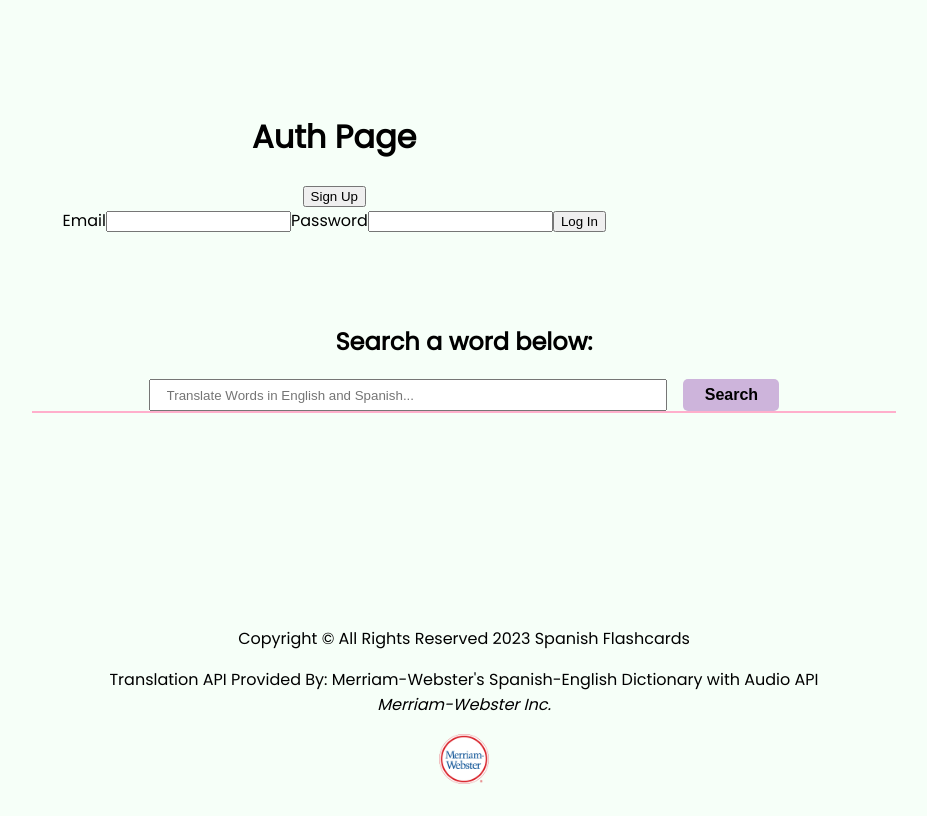
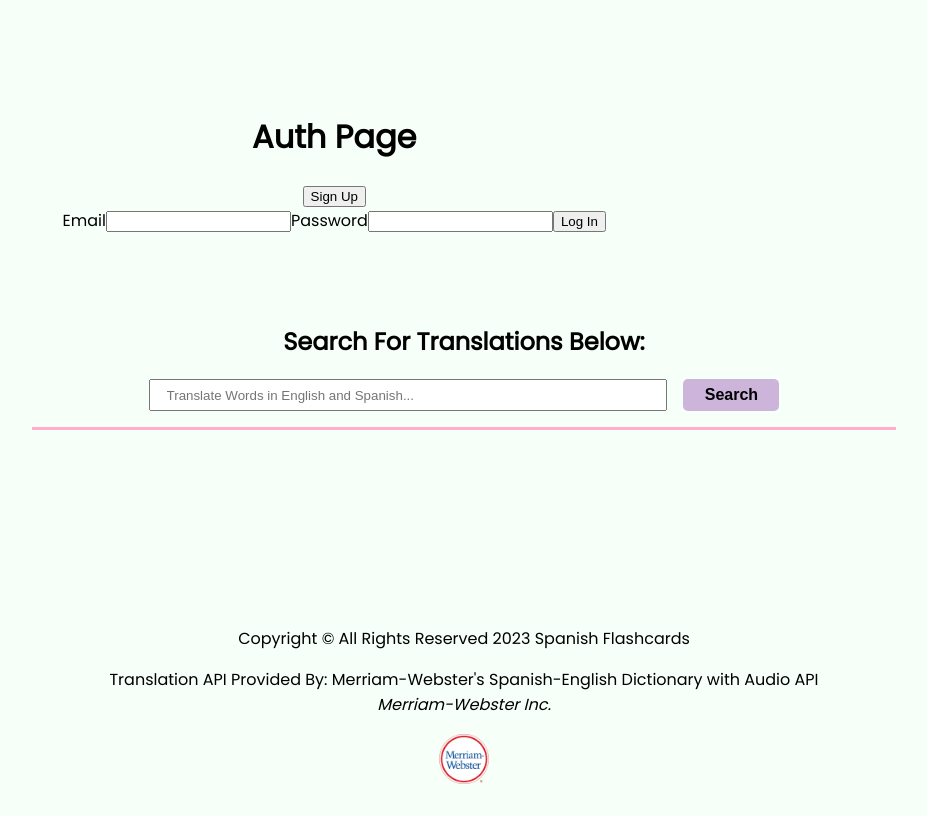
Before and after one commit to al-brooks/spanish-flashcards-client, a React (Create React App) app: page / in a window 1280 px wide. Shown: the whole page, without its empty margins (176-1103 px from the left). Built offline with nearby package versions, Linux system fonts and the light colour scheme.

Commit message:
more styles

```diff
--- a/src/components/Search/Search.js
+++ b/src/components/Search/Search.js
@@ -81,7 +81,7 @@ export default function Search({ setToggleRender }) {
 
   return (
     <section className="Search">
-      <h2>Search a word below:</h2>
+      <h2>Search For Translations Below:</h2>
       <TranslateForm setTranslations={setTranslations} />
       {translations ? loadedTranslations() : loadingTranslations()}
     </section>
--- a/src/components/TranslateForm/TranslateForm.css
+++ b/src/components/TranslateForm/TranslateForm.css
@@ -1,8 +1,6 @@
-.TranslateForm {
-  margin: 0;
-}
 .TranslateForm form {
-  border-bottom: 2px solid var(--color-three);
+  padding-bottom: 2vmin;
+  border-bottom: 3px solid var(--color-three);
 }
 
 .TranslateForm form input {
--- a/src/index.css
+++ b/src/index.css
@@ -79,7 +79,7 @@ a:hover {
 }
 
 .card-wrapper {
-  margin: 0;
+  margin: 4vmin;
 }
 
 .card {
```
